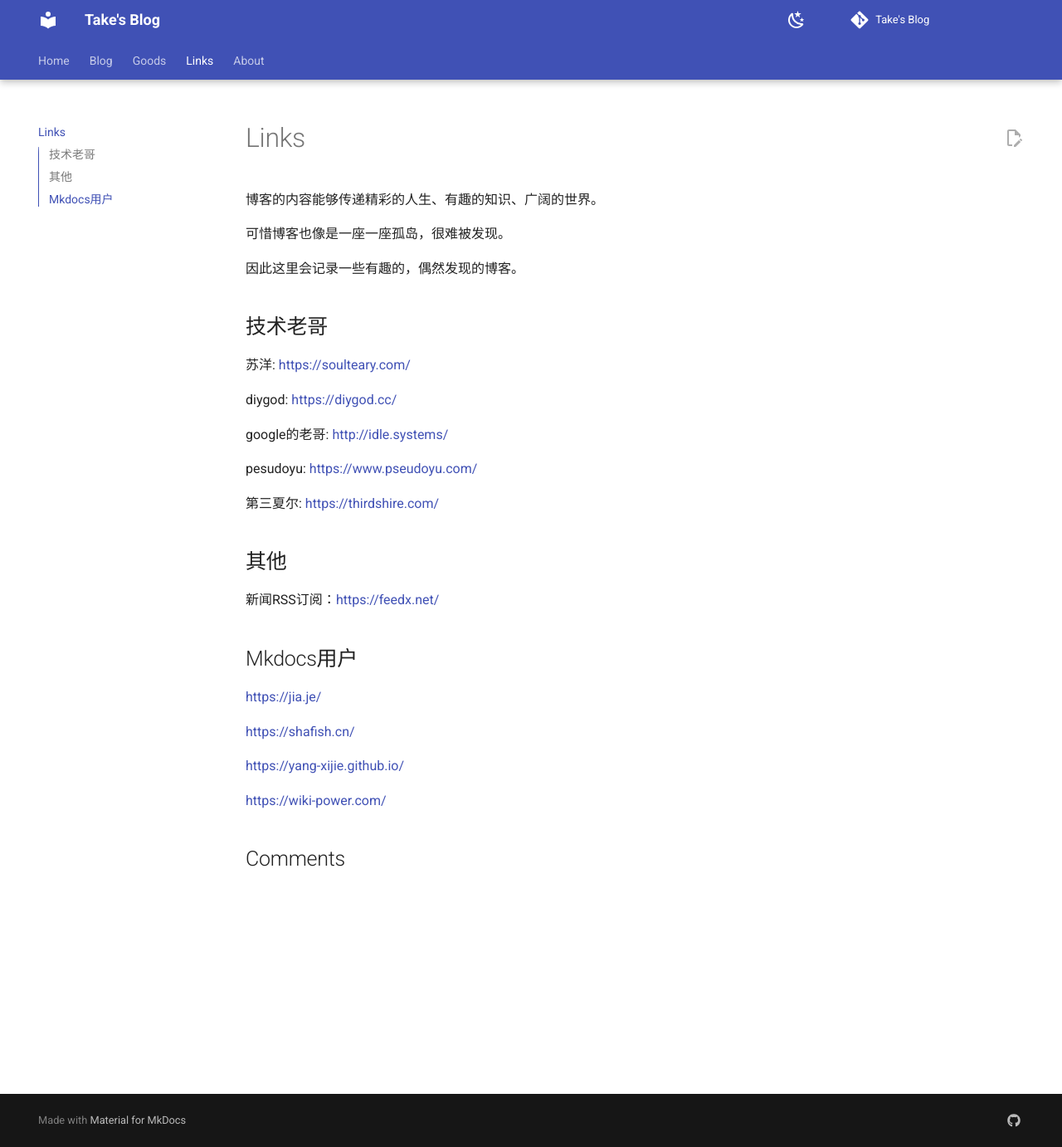
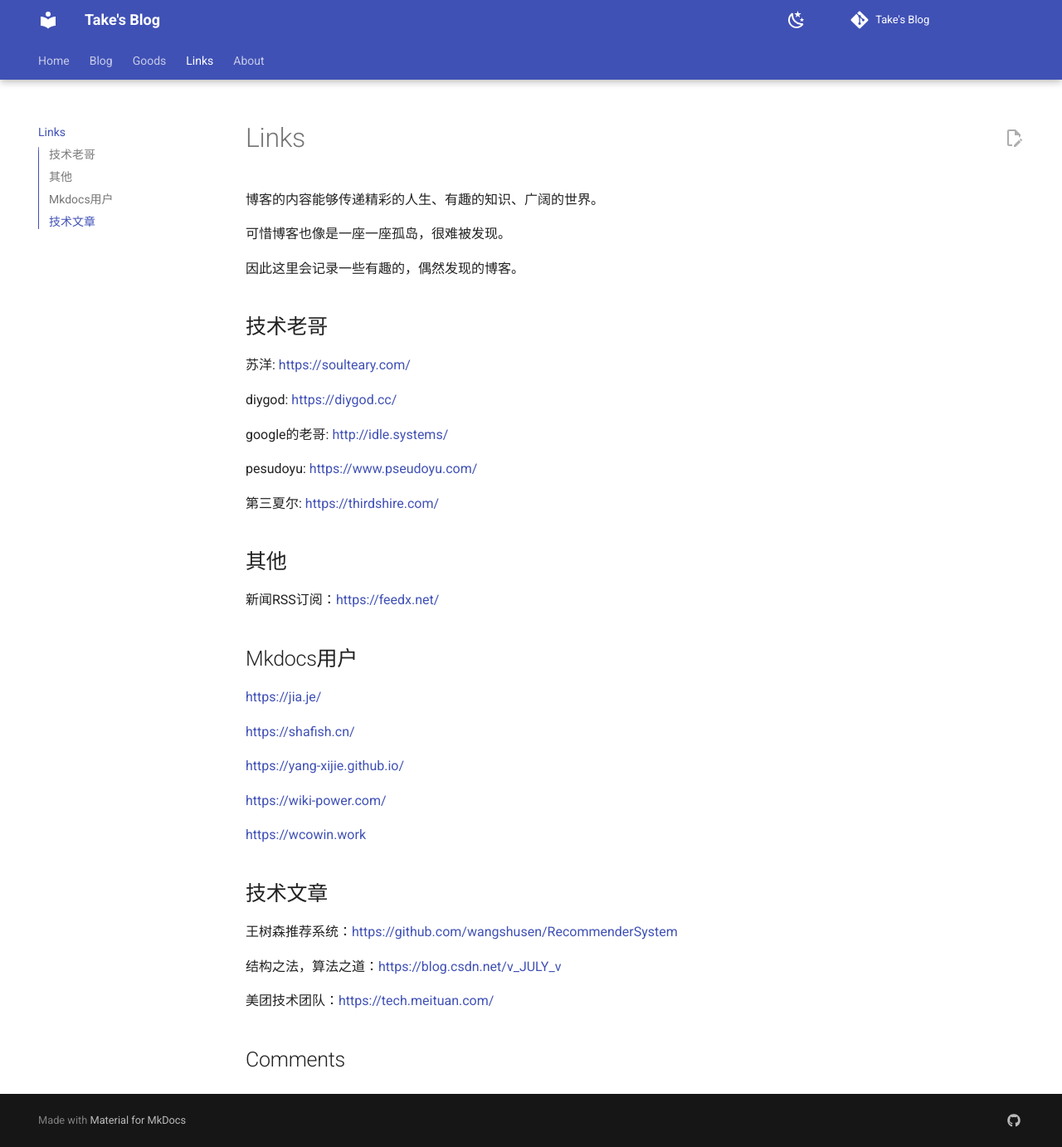
Before and after one commit to syntorch/TakeBlog, an MkDocs documentation site: the page built from docs/Links.md, in a window 1280 px wide and 1382 px high. Shown: the whole window at 83% size. Built offline with MkDocs 1.6.1 and Material for MkDocs 9.7.7, drawn with Linux system fonts in a browser that asks for light colours; comment, search, counter and statistics services are not loaded.

```diff
--- a/docs/Links.md
+++ b/docs/Links.md
@@ -33,3 +33,13 @@ pesudoyu: [https://www.pseudoyu.com/](https://www.pseudoyu.com/)
 [https://yang-xijie.github.io/](https://yang-xijie.github.io/)
 
 [https://wiki-power.com/](https://wiki-power.com/)
+
+[https://wcowin.work](https://wcowin.work)
+
+
+## 技术文章
+王树森推荐系统：[https://github.com/wangshusen/RecommenderSystem](https://github.com/wangshusen/RecommenderSystem)
+
+结构之法，算法之道：[https://blog.csdn.net/v_JULY_v](https://blog.csdn.net/v_JULY_v)
+
+美团技术团队：[https://tech.meituan.com/](https://tech.meituan.com/)
```
Also changed, not shown: docs/blog/posts/diary/20241010.md (added, +62 -0 lines).
